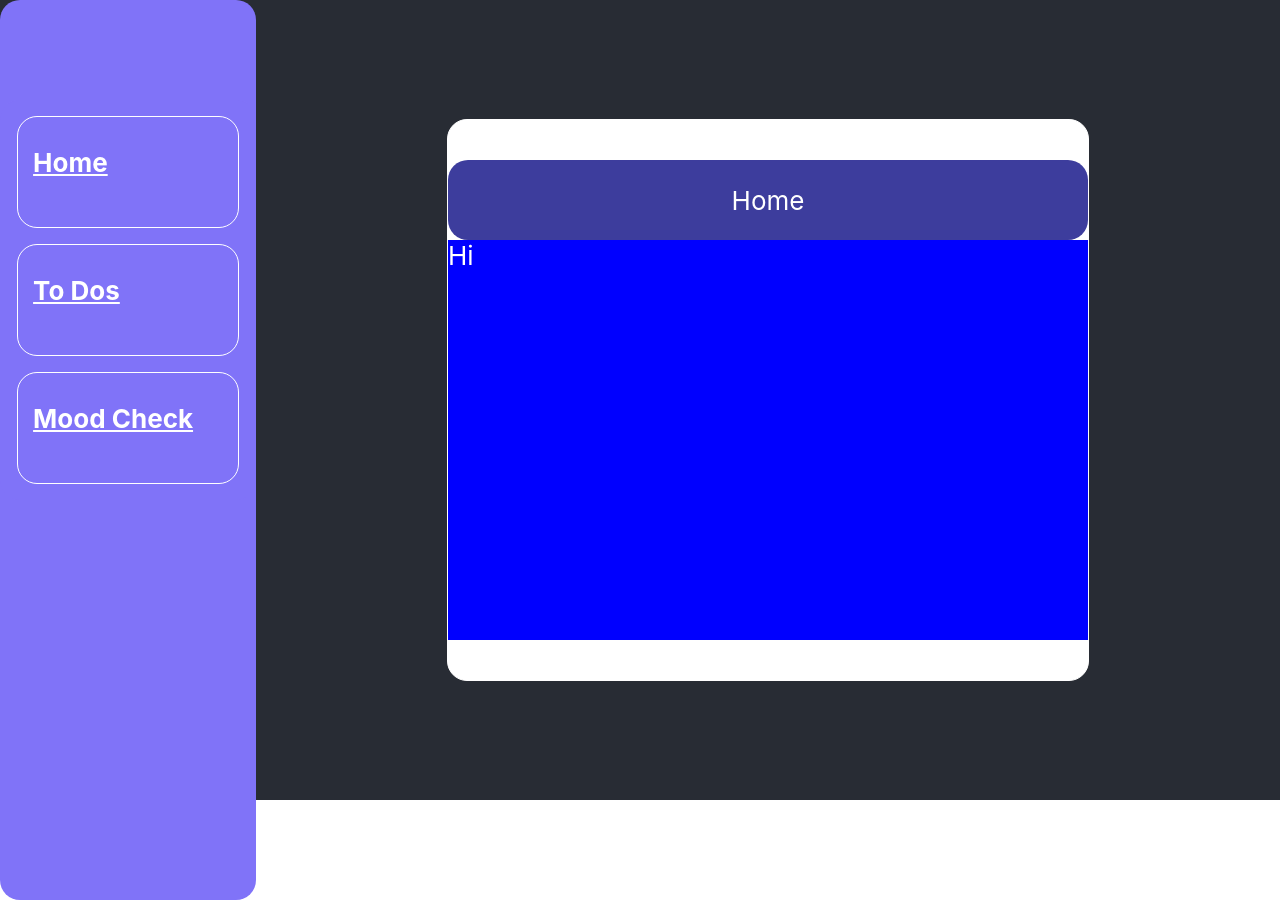
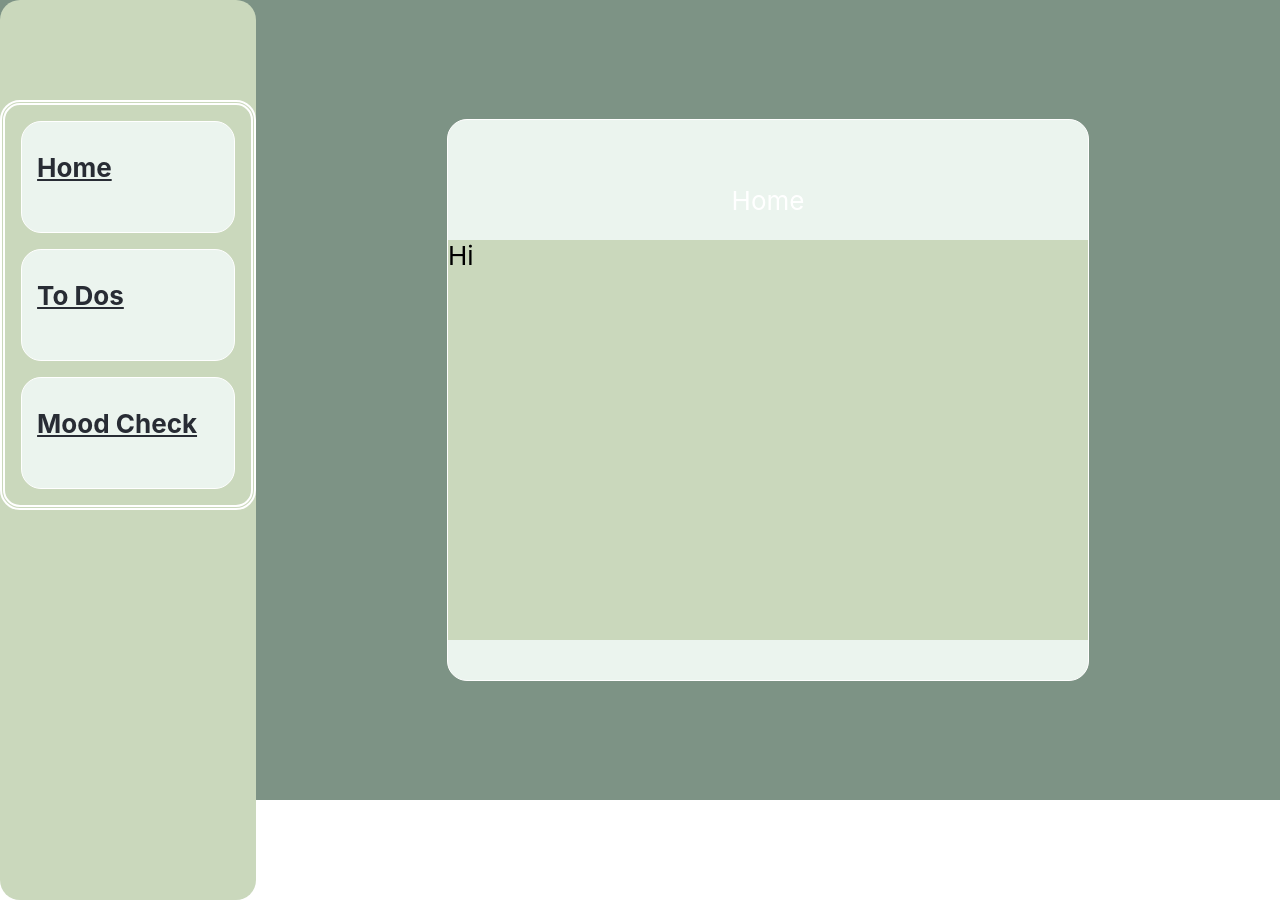
Before and after one commit to EL-Lefebvre/daily_check, a React (Create React App) app: page / in a window 1280 px wide. Built offline with nearby package versions, Linux system fonts and the light colour scheme.

Commit message:
changed color palette

```diff
--- a/src/components/App.js
+++ b/src/components/App.js
@@ -1,6 +1,7 @@
 import React from "react";
 import { BrowserRouter as Router, Switch, Route } from "react-router-dom";
 import GlobalStyles from "../GlobalStyles";
+import {COLORS} from "../constants";
 import styled from "styled-components";
 import CheckList from "./ToDos/CheckList";
 import Home from "./Home";
@@ -34,7 +35,7 @@ const Wrapper = styled.div`
   display: grid;
   grid-template-columns: 1fr 4fr;
   grid-template-rows: 100px 200px 100px;
-  background-color: #282c34;
+  background-color: ${COLORS.secondary};
   height:  100vh;
   @media (max-width: 800px) {
     grid-template-columns: 1fr;
@@ -42,7 +43,7 @@ const Wrapper = styled.div`
   }
 `;
 const Main = styled.div`
-  background-color: #282c34;
+
   height: 100vh;
   display:flex;
   justify-content:center;
--- a/src/components/Home.js
+++ b/src/components/Home.js
@@ -11,7 +11,7 @@ const Home = () => {
 };
 
 const Wrapper = styled.div`
-  background-color: blue;
+color:black;
   height: 50vh;
 `;
 const Title = styled.div`
--- a/src/components/Main.js
+++ b/src/components/Main.js
@@ -20,10 +20,10 @@ const Wrapper = styled.div`
   justify-content: center;
   flex-direction: column;
   border-radius: 20px;
-  background-color: white;
+  background-color: ${COLORS.sixth};
 `;
 const Title = styled.div`
-  background-color: ${COLORS.secondary};
+
   height: 10vh;
   width: 100%;
   border-radius: 20px;
@@ -31,5 +31,8 @@ const Title = styled.div`
   justify-content: center;
   align-items: center;
 `;
-const MainArea = styled.div``;
+const MainArea = styled.div`
+
+background-color: ${COLORS.primary};
+`;
 export default Main;
--- a/src/components/SideBar.js
+++ b/src/components/SideBar.js
@@ -29,15 +29,16 @@ justify-content:space-evenly;
 align-items:center;
 height:50vh;
 border-radius:20px;
+border: 5px double white;
 `;
 const Navig = styled(NavLink)`
-
+background-color:${COLORS.sixth};
   padding-top: 30px;
 width:80%;
   align-items: center;
   font-weight: bolder;
   height: 10vh;
-  color: white;
+  color: ${COLORS.fifth};
   padding-left: 15px;
 border: 1px solid white;
 border-radius:20px;
--- a/src/constants.js
+++ b/src/constants.js
@@ -1,6 +1,8 @@
 export const COLORS = {
-  primary: "#8073f8",
-  secondary: "#3d3d9d",
+  primary: "#cad8bc",
+  secondary: "#7d9385",
   third: "#00686b",
-  fourth: "##C3C5C4",
+  fourth: "#C3C5C4",
+  fifth:'#282c34',
+  sixth: '#ebf4ee',
 };
```
Also changed, not shown: 1 other file (tests, documents, lock files or other folders).
